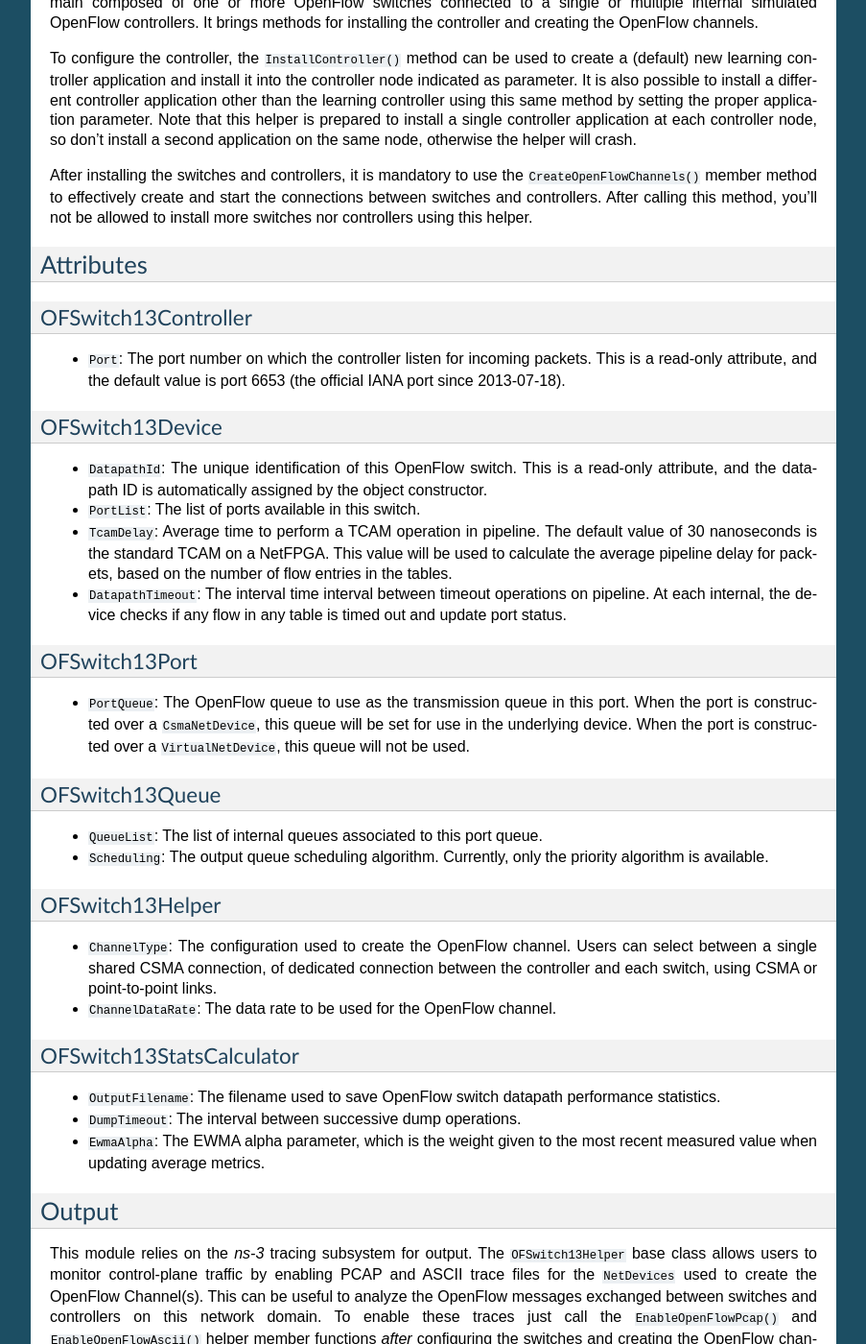
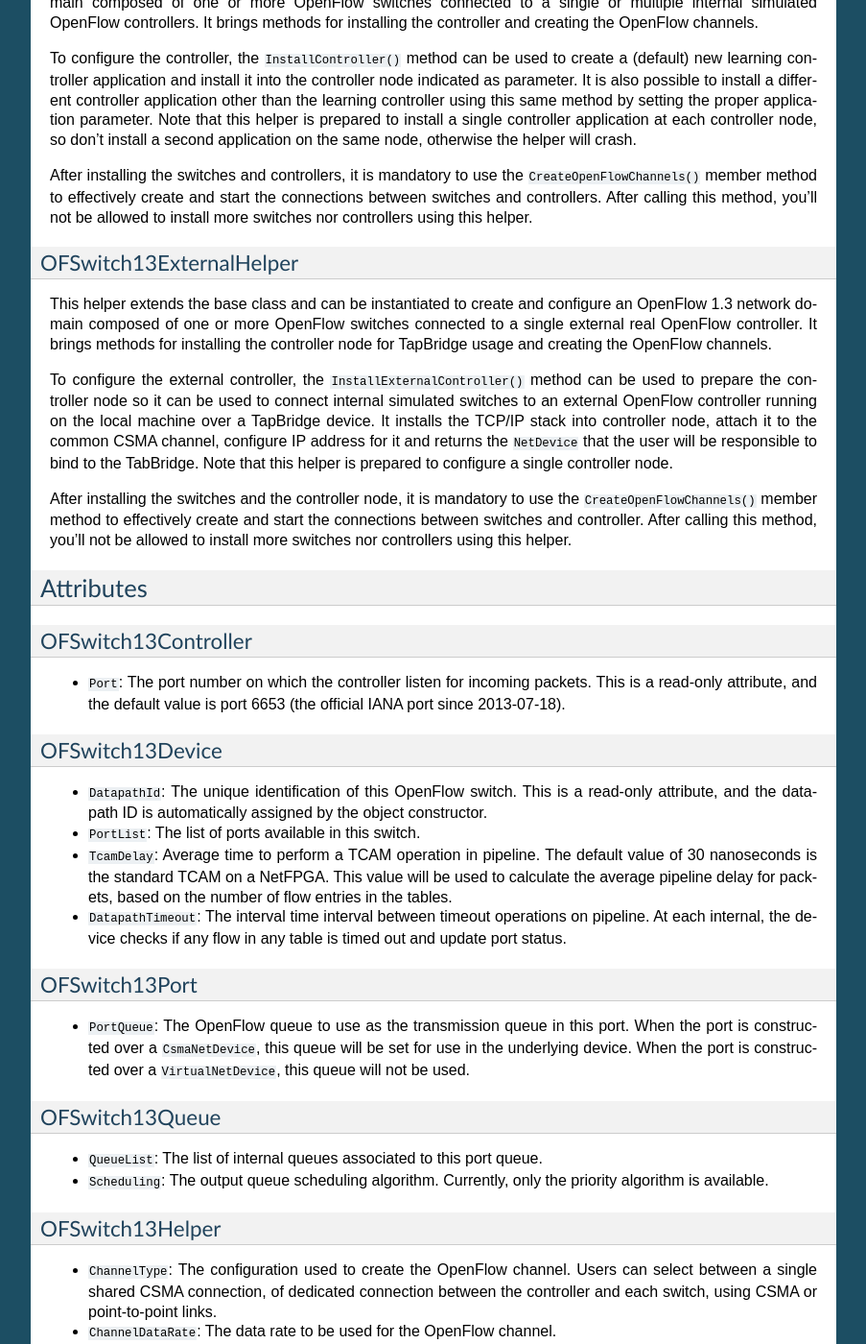
Before and after one commit to ljerezchaves/ofswitch13, a Sphinx documentation site: the page built from doc/source/ofswitch13-usage.rst, in a window 1280 px wide and 1400 px high, scrolled down 3807 px. Shown: the whole window at 96% size, without its empty margins (198-1101 px from the left). Built offline with Sphinx 7.4.7, drawn with Linux system fonts in a browser that asks for light colours; formulas are drawn with MathJax 3; some of the changed text lies outside the part shown.

Commit message:
Create the OFSwitch13ExternalHelper for configuring an OpenFlow domain with an external controller running on the local machine.

```diff
--- a/doc/source/ofswitch13-usage.rst
+++ b/doc/source/ofswitch13-usage.rst
@@ -277,6 +277,29 @@ After installing the switches and controllers, it is mandatory to use the
 connections between switches and controllers. After calling this method, you'll
 not be allowed to install more switches nor controllers using this helper.
 
+OFSwitch13ExternalHelper
+########################
+
+This helper extends the base class and can be instantiated to create and
+configure an OpenFlow 1.3 network domain composed of one or more OpenFlow
+switches connected to a single external real OpenFlow controller. It brings
+methods for installing the controller node for TapBridge usage and creating the
+OpenFlow channels.
+
+To configure the external controller, the ``InstallExternalController()``
+method can be used to prepare the controller node so it can be used to connect
+internal simulated switches to an external OpenFlow controller running on the
+local machine over a TapBridge device. It installs the TCP/IP stack into
+controller node, attach it to the common CSMA channel, configure IP address for
+it and returns the ``NetDevice`` that the user will be responsible to bind to
+the TabBridge. Note that this helper is prepared to configure a single
+controller node.
+
+After installing the switches and the controller node, it is mandatory to use
+the ``CreateOpenFlowChannels()`` member method to effectively create and start
+the connections between switches and controller. After calling this method,
+you'll not be allowed to install more switches nor controllers using this
+helper.
 
 Attributes
 ==========
@@ -330,6 +353,12 @@ OFSwitch13Helper
   between the controller and each switch, using CSMA or point-to-point links.
 
 * ``ChannelDataRate``: The data rate to be used for the OpenFlow channel.
+
+OFSwitch13ExternalHelper
+########################
+
+* ``TcpPort``: The TCP port number where the real OpenFlow controller will be
+  available for communication.
 
 OFSwitch13StatsCalculator
 #########################
```
Also changed, not shown: 6 other files.
